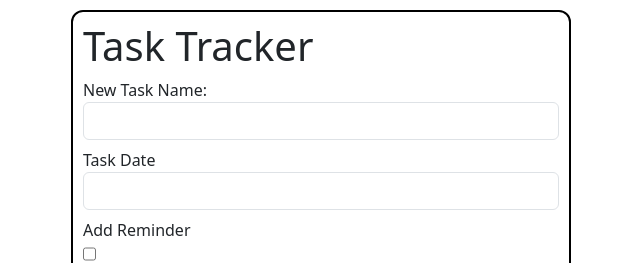
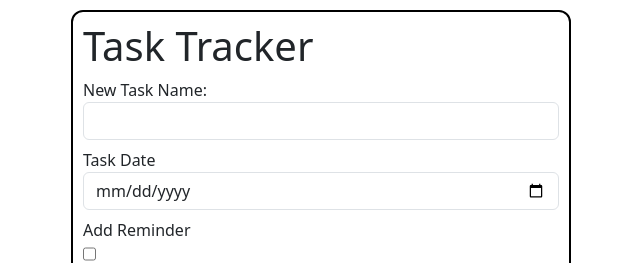
Before and after one commit to mitokande/to-do-react, a React (Create React App) app: page / in a window 1280 px wide. Shown: the top 263 px of the page, without its empty margins (319-959 px from the left). Built offline with nearby package versions, Linux system fonts and the light colour scheme.

Commit message:
feat(datepicker): changed date field at new task form to type date from default

```diff
--- a/src/components/NewTask.js
+++ b/src/components/NewTask.js
@@ -20,7 +20,7 @@ export default function NewTask({ addTask }) {
             </div>
             <div className='form-group mb-2'>
                 <label>Task Date</label>
-                <input className='form-control' onChange={(event) => setTaskDate(event.target.value)} />
+                <input type="date" className='form-control' onChange={(event) => setTaskDate(event.target.value)} />
             </div>
             <div className='form-group mb-2'>
                 <label>Add Reminder</label>
```
